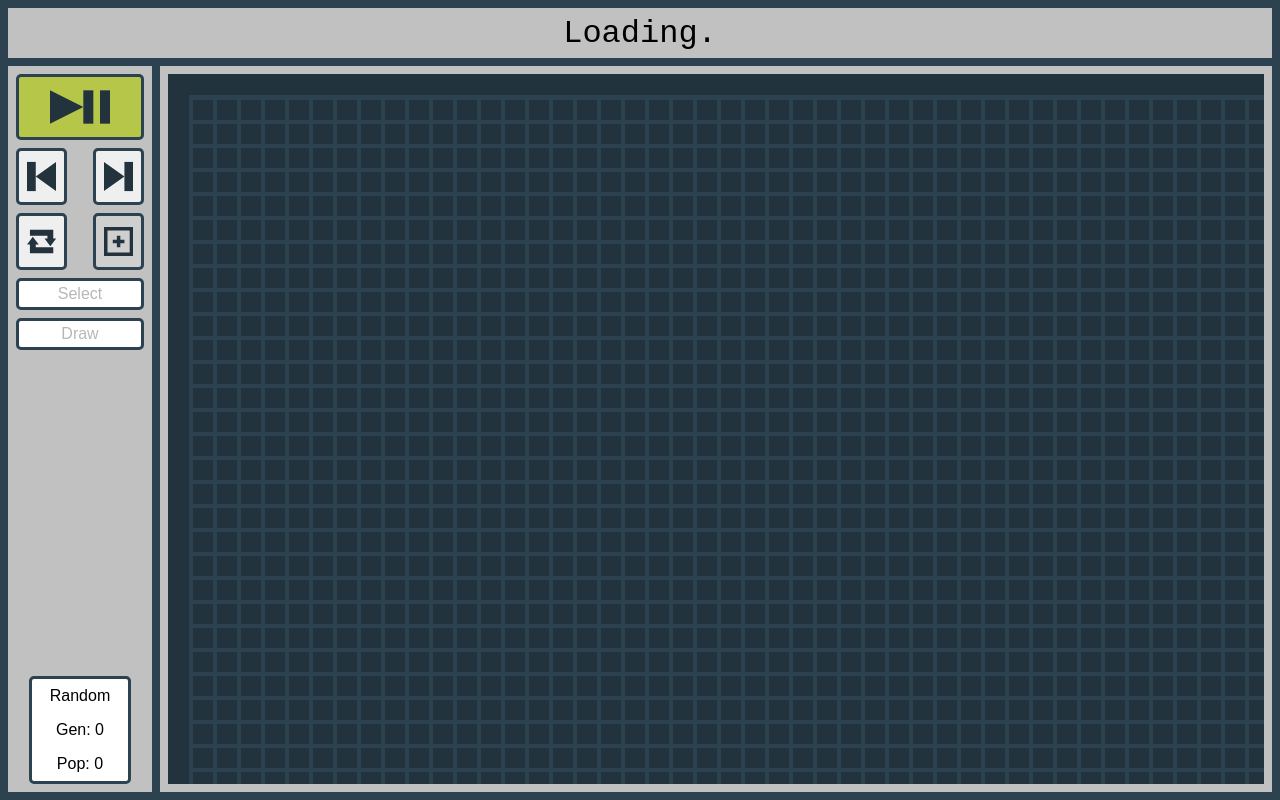
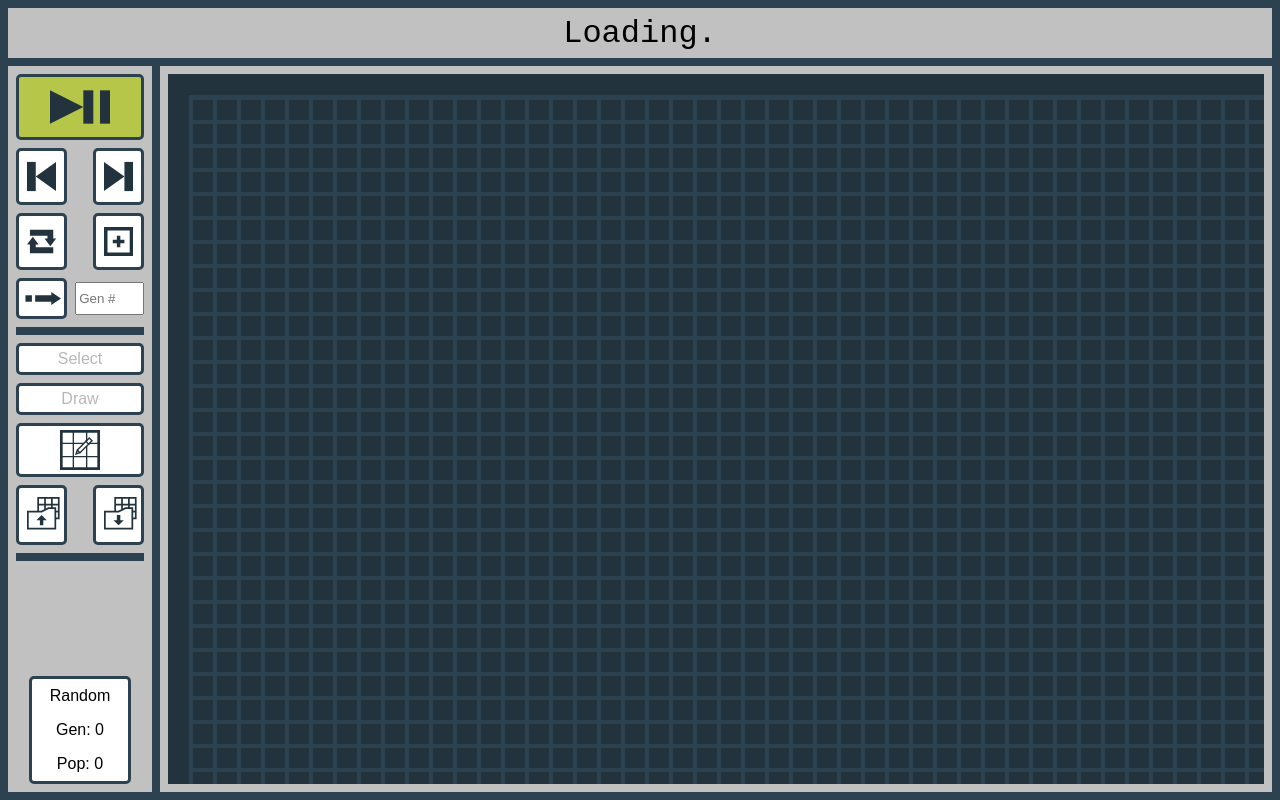
Before and after one commit to hectic4491/Web-Game-of-Life, a Flask app: page / in a window 1280 px wide. Run offline with Flask 3, Linux system fonts and the light colour scheme; data that the repository does not hold is empty; some libraries are stand-ins or nearby versions.

Commit message:
Reworked some of the Buttons.

```diff
--- a/static/scripts/script.js
+++ b/static/scripts/script.js
@@ -36,21 +36,25 @@ const ui = {
   mainContainer: document.getElementById("mainContainer"),
   // Header
   pageHeader: document.getElementById("mainHeader"),
-  // Button Container
-  buttonContainer: document.getElementById("buttonContainer"),
+  // Button Sections
+  simControlSection: document.getElementById("simControlSection"),
+  otherSection: document.getElementById("otherSection"),
   // Buttons
   playBtn: document.getElementById("playButton"),
   newBtn: document.getElementById("newButton"),
+  jumpToBtn: document.getElementById("jumpToButton"),
+  forwardBtn: document.getElementById('stepForwards'),
+  backwardBtn: document.getElementById('stepBackwards'),
   selectBtn: document.getElementById("selectButton"),
   drawBtn: document.getElementById("drawButton"),
-  forwardBtn: document.getElementById('stepForwards'),
-  backwardBtn: document.getElementById('stepBackwards'),
   // Button Toggles
   playToggle: false,
   selectToggle: false,
   drawToggle: false,
   // Keydown Booleans
   heldDownKeys: {},
+  // Input Fields and Values
+  jumpToField: document.getElementById("jumpToField"),
   // ###FIXME### typeContainer still uses the old naming convention.
   // typeContainer should refer to the dialog element 'selectMenu'.
   typeContainer: document.getElementById("typeContainer"),
@@ -222,8 +226,8 @@ function drawMode(mode) {
     });
 
     // Insert the buttons after the Draw button
-    ui.buttonContainer.insertBefore(clearBtn, ui.drawBtn.nextSibling);
-    ui.buttonContainer.insertBefore(generateBtn, clearBtn.nextSibling);
+    ui.otherSection.insertBefore(clearBtn, ui.drawBtn.nextSibling);
+    ui.otherSection.insertBefore(generateBtn, clearBtn.nextSibling);
   } else {
     sim.drawing = false;
     const cells = ui.grid.querySelectorAll('.cell');
@@ -275,6 +279,8 @@ function moveFrame(index) {
     writeAliveCells();
     ui.generation.innerText = `Gen: ${sim.patternData[index]['generation'] + 1}`;
     ui.population.innerText = `Pop: ${sim.patternData[index]['population']}`;
+  } else {
+    console.log("Target index invalid")
   }
 }
 
@@ -505,6 +511,7 @@ $("#stepForwards").click(() => moveFrame(sim.currentIndex + 1));
 $("#stepBackwards").click(() => moveFrame(sim.currentIndex - 1));
 $("#resetButton").click(() => moveFrame(0)); //###FIXME### need to disable this when sim running.
 $("#newButton").click(() => newAction());
+$("#jumpToButton").click(() => moveFrame(ui.jumpToField.value - 1));
 $("#selectButton").click(() => selectActionNew());
 $("#drawButton").click(() => drawAction());
 
--- a/static/styles.css
+++ b/static/styles.css
@@ -71,6 +71,15 @@ html, body {
 	padding: 0;
 }
 
+.buttonSection {
+	width: 100%;
+	display: flex;
+	flex-direction: column;
+	align-items: center;
+	border-bottom: 0.5rem solid var(--color-page-border);
+	margin-bottom: 0.5rem;
+}
+
 .button {
 	display: flex;
 	align-items: center;
@@ -105,10 +114,23 @@ html, body {
 	padding: 1vh;
 	width: 40%;
 	cursor: pointer;
+	background-color: var(--color-white);
 	border: 3px solid var(--color-control-border);
 	border-radius: 5px;
+}
 
+.mediumButton {
+	display: flex;
+	align-items: center;
+	justify-content: center;
+	padding: 0.25vh;
+	width: 40%;
+	cursor: pointer;
+	background-color: var(--color-white);
+	border: 3px solid var(--color-control-border);
+	border-radius: 5px;
 }
+
 .button:active {
 	background-color: var(--color-background);
 }
@@ -119,10 +141,16 @@ html, body {
 	background-color: var(--color-start-button);
 }
 
-/*Defunct*/
-.stopButton {
-	background-color: var(--color-stop-button);
+.jumpToButton {
+	width:40%;
+	padding: 0;
 }
+
+.jumpToField {
+	width: 50%;
+	margin: 0.25rem 0rem 0.25rem 0.5rem;
+}
+
 
 .labelContainer {
 	font-family: sans-serif;
@@ -284,3 +312,24 @@ html, body {
 		fill: var(--color-dead-cell);
 	}
 }
+
+.icon.iconPath.loadButton,
+.icon.iconPath.saveButton {
+	path {
+		fill: none;
+		stroke: var(--color-dead-cell);
+		stroke-width: 1;
+	}
+	rect {
+		fill: var(--color-dead-cell);
+	}
+}
+
+.icon.iconPath.drawButton {
+	path {
+		stroke-width: 1;
+	}
+	.thickPath {
+		stroke-width: 2;
+	}
+}
--- a/templates/index.html
+++ b/templates/index.html
@@ -21,6 +21,7 @@
 			<div class="mainBody">
 				<div class="controlPanel">
 					<div class="buttonContainer" id="buttonContainer">
+						<div class ="buttonSection simControlSection" id="simControlSection">
 						<button class="button playButton" id="playButton" title="[ p ] - Play/Pause Simulation">
 							<svg width="60" height="60">
 								<use xlink:href="#playIcon"/>
@@ -50,15 +51,43 @@
 								</svg>
 							</button>
 						</div>
-						<button class="button" id="selectButton" title="[s] - Select Simulation">Select</button>
-						<button class="button" id="drawButton" title="[d] - Draw On Grid">Draw</button>
+						<div class="smallButtonContainer">
+							<button class="smallButton jumpToButton" id="jumpToButton" title="[ j ] - Jump to Generation">
+								<svg width="60" height="35">
+									<use xlink:href="#jumpToIcon"/>
+								</svg>
+							</button>
+							<input type="number" min="1" max="200" class="jumpToField" id="jumpToField" placeholder="Gen #">
+						</div>
+					  </div>
+						<div class="buttonSection otherSection" id="otherSection">
+						<button class="button" id="selectButton" title="[ s ] - Select Simulation">Select</button>
+						<button class="button" id="drawButton" title="[ d ] - Draw On Grid">Draw</button>
+						<button class="button" id="drawButton2" title="[ d ] - Draw On Grid">
+							<svg width="40" height="40">
+							<use xlink:href="#drawIcon"/>
+						</svg>
+					</button>
 
+						<div class="smallButtonContainer">
+							<button class="mediumButton loadButton" id="loadButton">
+								<svg width="50" height="50">
+									<use xlink:href="#loadIcon"/>
+								</svg>
+							</button>
+							<button class="mediumButton saveButton" id="saveButton">
+								<svg width="50" height="50">
+									<use xlink:href="#saveIcon"/>
+								</svg>
+							</button>
 						</div>
-						<div class="labelContainer">
-							<p class="simulationType" id="simulationType"></p>
-							<p class="generation" id="generation"></p>
-							<p class="population" id="population"></p>
 						</div>
+					</div>
+					<div class="labelContainer">
+						<p class="simulationType" id="simulationType"></p>
+						<p class="generation" id="generation"></p>
+						<p class="population" id="population"></p>
+					</div>
 				</div>
 				<div class="simulationWindow" id="simulationWindow">
 					<div class="gridFrame" id="gridFrame">
@@ -114,6 +143,42 @@
           <polygon points="22,22 22,15 28,15 28,22 35,22 35,28 28,28 28,35 22,35 22,28 15,28 15,22 22,22" />
         </symbol>
 
+				<symbol class="icon jumpTo" id="jumpToIcon" viewBox="0 0 70, 50">
+          <rect x="10" y="20" width="10" height="10" />
+          <polygon points="25,20 50,20 50,15 65,25 50,35 50,30, 25,30" />
+        </symbol>
+
+				<symbol class="icon iconPath loadButton" id="loadIcon" viewBox="0 0 24, 24">
+          <path d="M4,20 L20,20 20,8 16,8 12,10 4,10 Z" fill="none" stroke="white" stroke-width="1"/>
+          <path d="M10,10 L10,2 L22,2 L22,14 20,14" fill="none" stroke="white" stroke-width="1"/>
+          <path d="M10,6 L22,6" fill="none" stroke="white" stroke-width="1"/>
+          <path d="M20,10 L22,10" fill="none" stroke="white" stroke-width="1"/>
+          <path d="M14,2 L14,9" fill="none" stroke="white" stroke-width="1"/>
+          <path d="M18,2 L18,8" fill="none" stroke="white" stroke-width="1"/>
+          <polygon points="11,18, 13,18 13,15 15,15 12,12 9,15 11,15" />
+        </symbol>
+
+        <symbol class="icon iconPath saveButton" id="saveIcon" viewBox="0 0 24, 24">
+          <path d="M4,20 L20,20 20,8 16,8 12,10 4,10 Z" fill="none" stroke="white" stroke-width="1"/>
+          <path d="M10,10 L10,2 L22,2 L22,14 20,14" fill="none" stroke="white" stroke-width="1"/>
+          <path d="M10,6 L22,6" fill="none" stroke="white" stroke-width="1"/>
+          <path d="M20,10 L22,10" fill="none" stroke="white" stroke-width="1"/>
+          <path d="M14,2 L14,9" fill="none" stroke="white" stroke-width="1"/>
+          <path d="M18,2 L18,8" fill="none" stroke="white" stroke-width="1"/>
+          <polygon points="13,12 11,12 11,15 9,15 12,18 15,15 13,15" />
+        </symbol>
+
+				<symbol class="icon iconPath drawButton" id="drawIcon" viewBox="0 0 30, 30">
+          <path class="thickPath" d="M1,1 L29,1 L29,29 L1,29 Z" fill="none" stroke="white" stroke-width="2"/>
+          <path d="M13,15 L12,18 L15,17 Z" fill="none" stroke="white" stroke-width="1"/>
+          <path d="M15,17 L24,8 L22,6 L13,15" fill="none" stroke="white" stroke-width="1"/>
+          <path d="M19,8 L22,11" fill="none" stroke="white" stroke-width="1"/>
+          <path d="M10,0 L10,30" fill="none" stroke="white" stroke-width="1"/>
+          <path d="M20,0 L20,8 M20,12 L20,30" fill="none" stroke="white" stroke-width="1"/>
+          <path d="M0,10 L18,10 M22,10 L30,10" fill="none" stroke="white" stroke-width="1"/>
+          <path d="M0,20 L30,20" fill="none" stroke="white" stroke-width="1"/>
+        </symbol>
+
       </defs>
     </svg>
 
```
